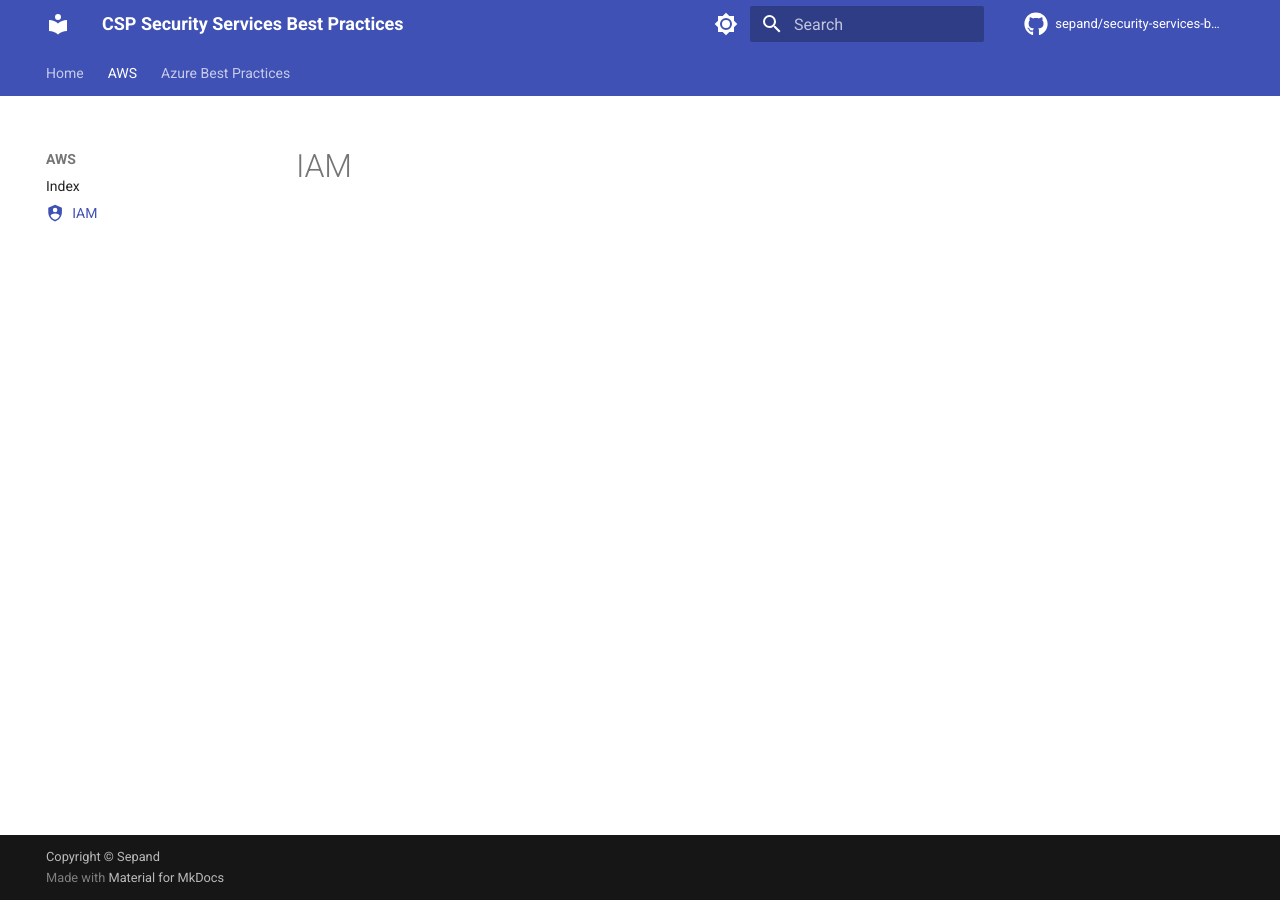
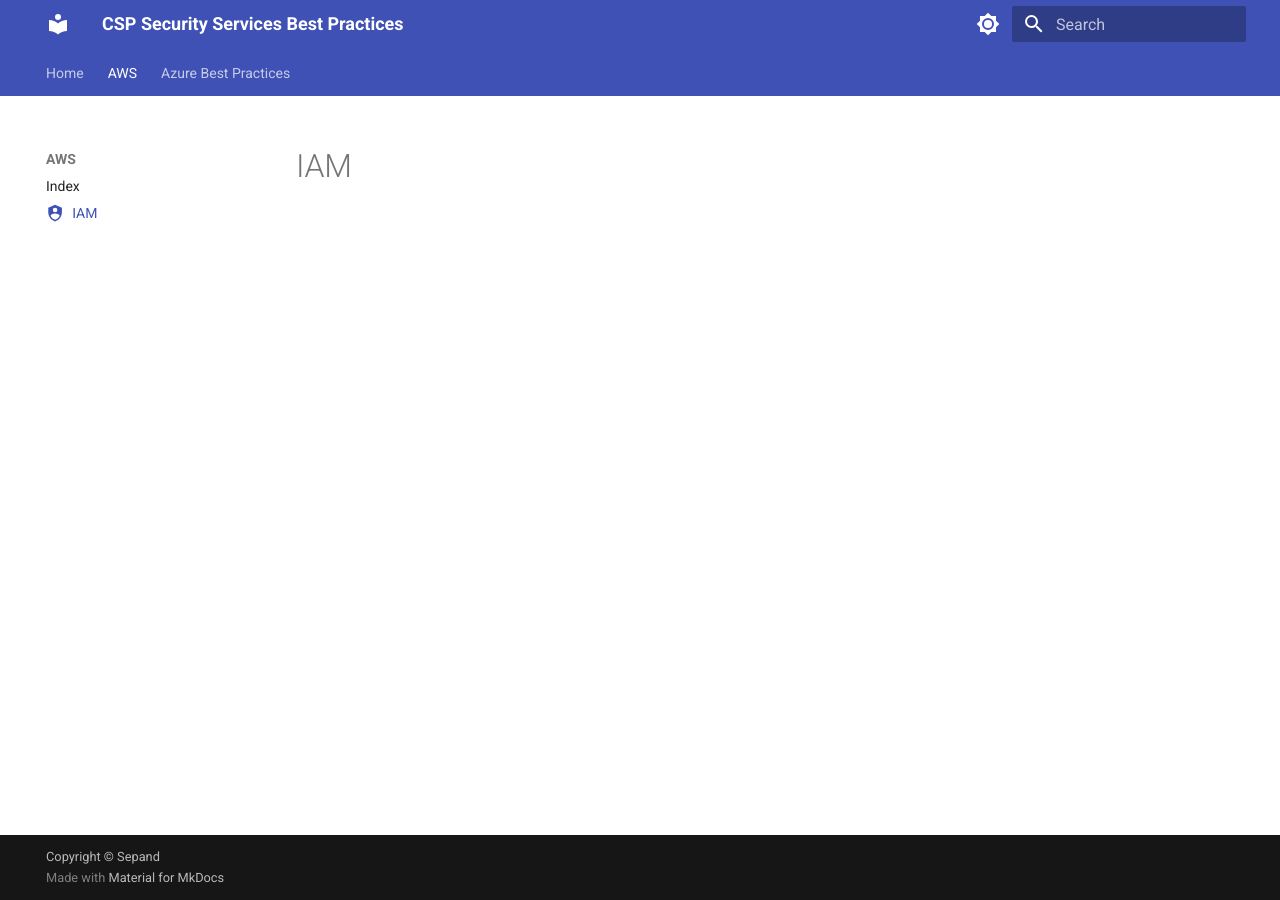
Before and after one commit to sepand/sepand.github.io, an MkDocs documentation site: the page built from docs/en/guides/aws/iam.md, in a window 1280 px wide. Built offline with MkDocs 1.6.1 and Material for MkDocs 9.7.7, drawn with Linux system fonts in a browser that asks for light colours; comment, search, counter and statistics services are not loaded; part of the change alters nothing that is shown.

Commit message:
Update mkdocs.yml

```diff
--- a/mkdocs.yml
+++ b/mkdocs.yml
@@ -1,6 +1,7 @@
+# https://squidfunk.github.io/mkdocs-material/
 site_name: CSP Security Services Best Practices
-repo_name: sepand/security-services-best-practices
-repo_url: https://github.com/sepand/sepand.github.io
+#repo_name: sepand/security-services-best-practices
+#repo_url: https://github.com/sepand/sepand.github.io
 docs_dir: 'docs/en'
 copyright: 'Copyright &copy; Sepand'
 site_author: 'Sepand'
```
